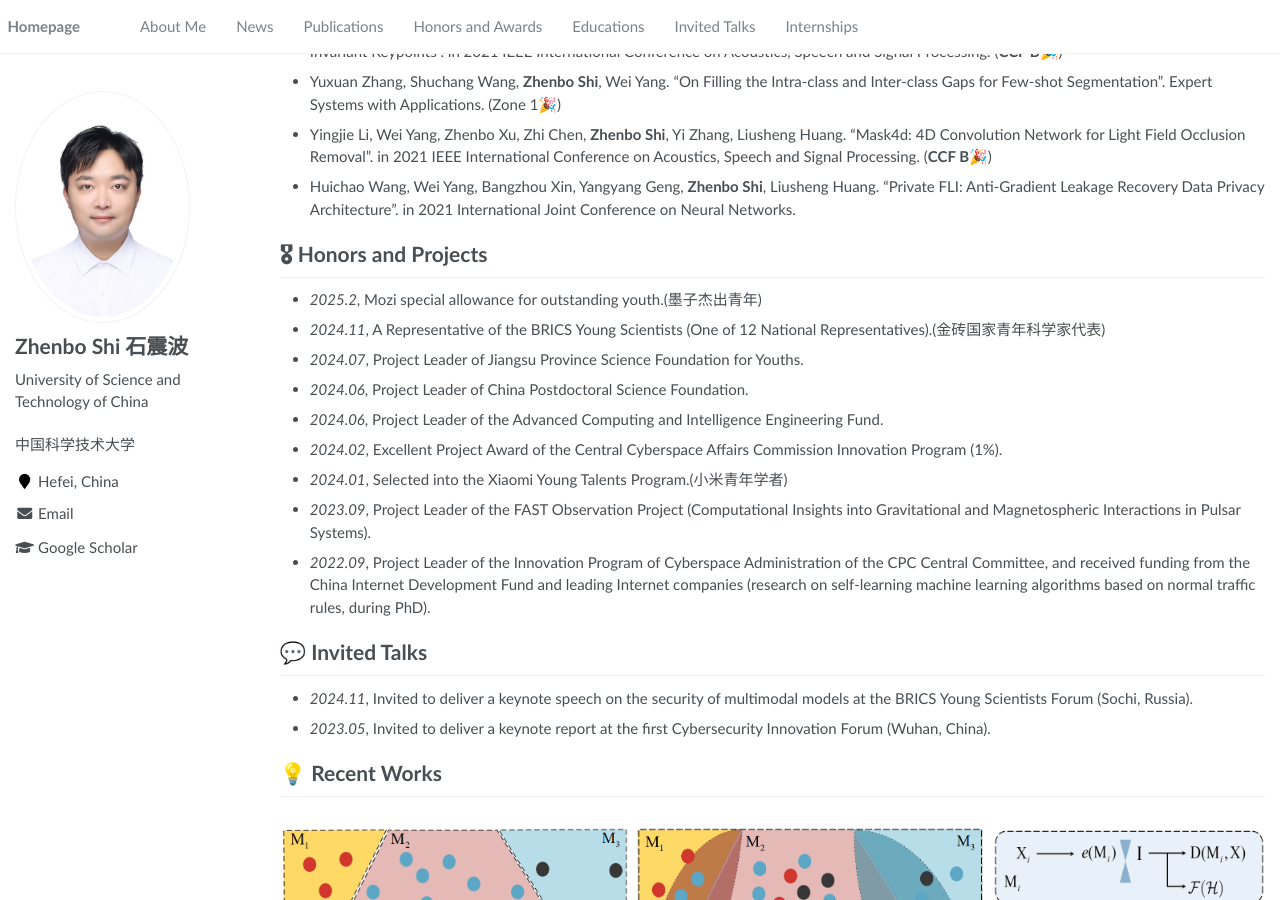
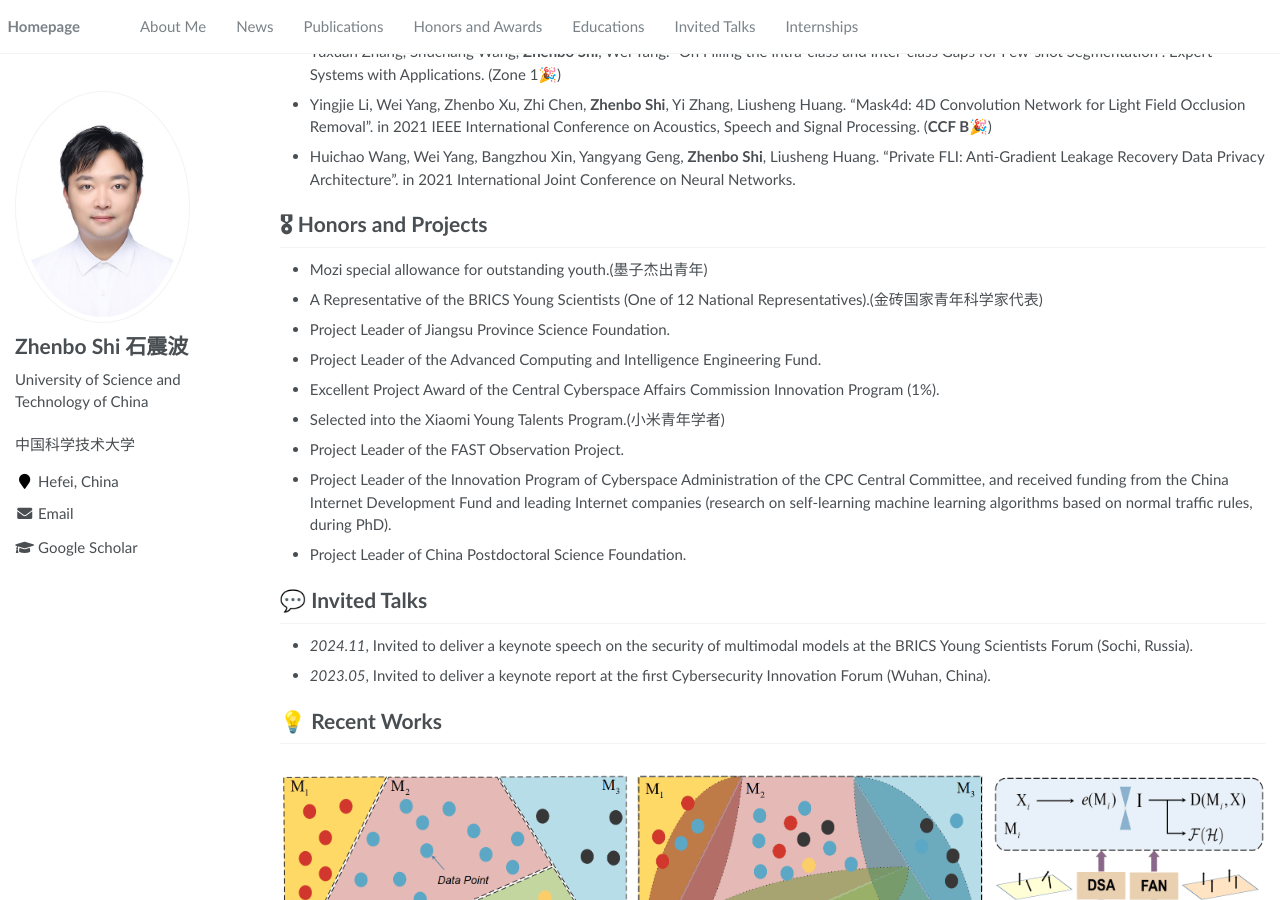
Before and after one commit to shizhenbo/shizhenbo.github.io, a Jekyll site: the page built from _pages/about.md, in a window 1280 px wide and 900 px high, scrolled down 1657 px. Built offline with Jekyll 4.4.1, drawn with Linux system fonts in a browser that asks for light colours; some of the changed text lies outside the part shown.

Commit message:
Update about.md

```diff
--- a/_pages/about.md
+++ b/_pages/about.md
@@ -32,7 +32,6 @@ Currently, my research interests lie in AI Security, Computer Vision and AI for
 
 
 # 🔥 Selected News
-- *2024.12*: One paper has been accepted by ICASSP 2025.
 - *2024.12*: Three papers have been accepted by AAAI 2025.
 - *2024.10*: Selected as representative of BRICS Young Scientists.🎉
 - *2024.07*: One paper has been accepted by ACM MM 2024.
@@ -44,10 +43,10 @@ Currently, my research interests lie in AI Security, Computer Vision and AI for
 
 # 📝 Selected Publications
 
+- Zhidong Yu, Xiaoman Liu, Jiajun Hu, **Zhenbo Shi***, Wei Yang. "AAKR: Adversarial Attack-based Knowledge Retention for Continual Semantic Segmentation". in 2025 Proceedings of the AAAI Conference on Artificial Intelligence. (**CCF A**🎉, **Corresponding Author**🌻)
+- Yuxuan Zhang, **Zhenbo Shi***, Shuchang Wang, Wei Yang, Shaowei Wang, Yinxing Xue. "RP-PGD: Boosting Segmentation Robustness with a Region-and-Prototype Based Adversarial Attack". in 2025 Proceedings of the AAAI Conference on Artificial Intelligence. (**CCF A**🎉, **Corresponding Author**🌻)
 - **Zhenbo Shi**, Xiaoman Liu, Yuxuan Zhang, Shuchang Wang, Rui Shu, Zhidong Yu, Wei Yang, Liusheng Huang. "Stop Diverse OOD Attacks: Knowledge Ensemble for Reliable Defense". in 2025 Proceedings of the AAAI Conference on Artificial Intelligence. (**CCF A**🎉)
 - **Zhenbo Shi**, Zhidong Yu, Yuxuan Zhang, Shuchang Wang, Xiaoman Liu, Wei Yang, Liusheng Huang. "Tip the Scales: Achieving Balance in Adversarial Examples Across Modalities". in 2025 IEEE International Conference on Acoustics, Speech and Signal Processing. (**CCF B**🎉)
-- Zhidong Yu, Xiaoman Liu, Jiajun Hu, **Zhenbo Shi***, Wei Yang. "AAKR: Adversarial Attack-based Knowledge Retention for Continual Semantic Segmentation". in 2025 Proceedings of the AAAI Conference on Artificial Intelligence. (**CCF A**🎉, **Corresponding Author**🌻)
-- Yuxuan Zhang, **Zhenbo Shi***, Shuchang Wang, Wei Yang, Shaowei Wang, Yinxing Xue. "RP-PGD: Boosting Segmentation Robustness with a Region-and-Prototype Based Adversarial Attack". in 2025 Proceedings of the AAAI Conference on Artificial Intelligence. (**CCF A**🎉, **Corresponding Author**🌻)
 - Zhidong Yu, **Zhenbo Shi***, Xiaoman Liu, Wei Yang. "PFFAA: Prototype-based Feature and Frequency Alteration Attack for Semantic Segmentation". in 2024 ACM International Conference on Multimedia. (**CCF A**🎉, **Corresponding Author**🌻)
 - Yuxuan Zhang, **Zhenbo Shi**, Wei Yang, Shuchang Wang, Shaowei Wang, Yinxing Xue. "GenSeg: On Generating Unified Adversary for Segmentation". in 2024 International Joint Conference on Artificial Intelligence. (**CCF A**🎉)
 - Zhidong Yu, Wei Yang, Xike Xie, **Zhenbo Shi**. "Attacks on Continual Semantic Segmentation by Perturbing Incremental Samples". in 2024 Proceedings of the AAAI Conference on Artificial Intelligence. (**CCF A**🎉)
@@ -65,15 +64,15 @@ Currently, my research interests lie in AI Security, Computer Vision and AI for
 
 
 # 🎖 Honors and Projects
-- *2025.2*, Mozi special allowance for outstanding youth.(墨子杰出青年)
-- *2024.11*, A Representative of the BRICS Young Scientists (One of 12 National Representatives).(金砖国家青年科学家代表)
-- *2024.07*, Project Leader of Jiangsu Province Science Foundation for Youths.
-- *2024.06*, Project Leader of China Postdoctoral Science Foundation.
-- *2024.06*, Project Leader of the Advanced Computing and Intelligence Engineering Fund.
-- *2024.02*, Excellent Project Award of the Central Cyberspace Affairs Commission Innovation Program (1%).
-- *2024.01*, Selected into the Xiaomi Young Talents Program.(小米青年学者)
-- *2023.09*, Project Leader of the FAST Observation Project (Computational Insights into Gravitational and Magnetospheric Interactions in Pulsar Systems).
-- *2022.09*, Project Leader of the Innovation Program of Cyberspace Administration of the CPC Central Committee, and received funding from the China Internet Development Fund and leading Internet companies (research on self-learning machine learning algorithms based on normal traffic rules, during PhD).
+- Mozi special allowance for outstanding youth.(墨子杰出青年)
+- A Representative of the BRICS Young Scientists (One of 12 National Representatives).(金砖国家青年科学家代表)
+- Project Leader of Jiangsu Province Science Foundation.
+- Project Leader of the Advanced Computing and Intelligence Engineering Fund.
+- Excellent Project Award of the Central Cyberspace Affairs Commission Innovation Program (1%).
+- Selected into the Xiaomi Young Talents Program.(小米青年学者)
+- Project Leader of the FAST Observation Project.
+- Project Leader of the Innovation Program of Cyberspace Administration of the CPC Central Committee, and received funding from the China Internet Development Fund and leading Internet companies (research on self-learning machine learning algorithms based on normal traffic rules, during PhD).
+- Project Leader of China Postdoctoral Science Foundation.
 
 
 # 💬 Invited Talks
```
